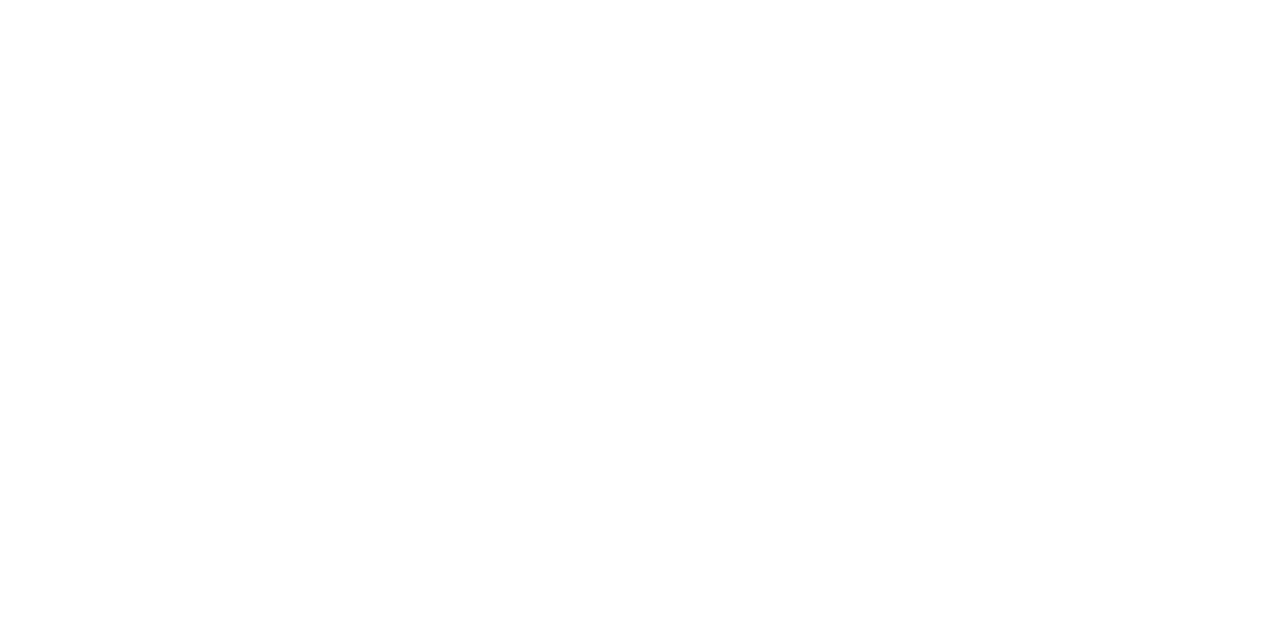
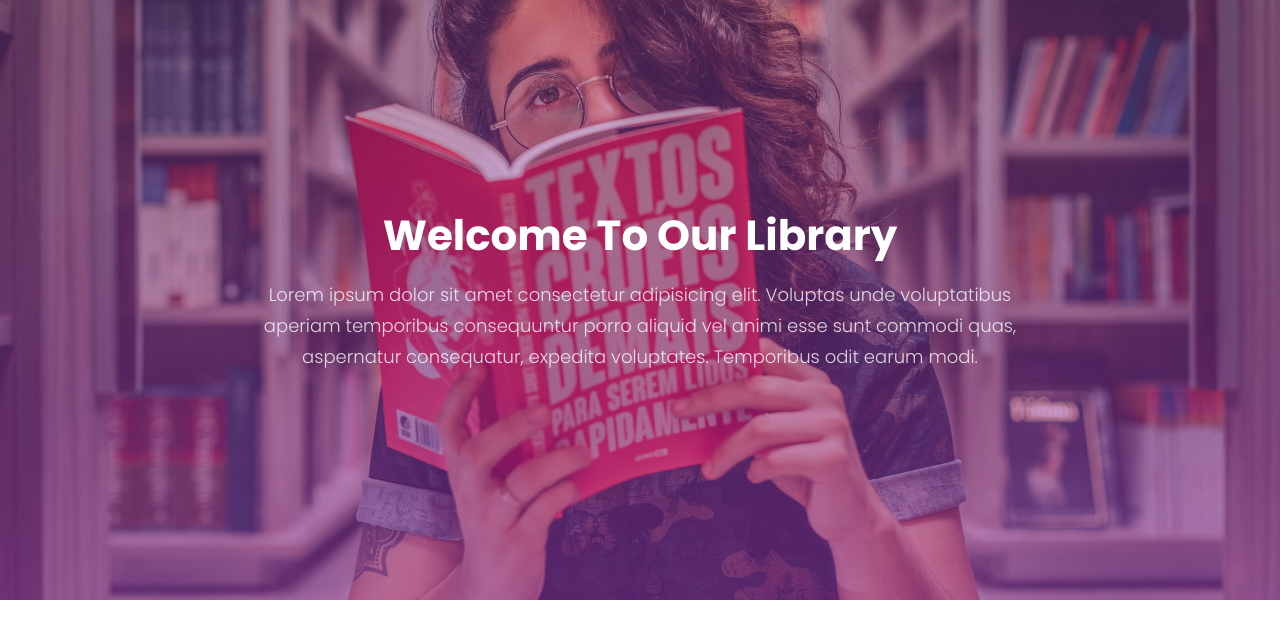
Before and after one commit to duvindunishad/Google-Books-API, a React (Create React App) app: page / in a window 1280 px wide. Shown: the top 638 px of the page. Built offline with nearby package versions, Linux system fonts and the light colour scheme.

Commit message:
style the header

```diff
--- a/src/components/Header/Header.css
+++ b/src/components/Header/Header.css
@@ -0,0 +1,14 @@
+.header-content{
+    min-height: 75vh;
+    background: linear-gradient(rgba(141, 39, 174, 0.3), rgba(141, 39, 174, 0.5)), url("../../images/library-img.jpg") center/cover no-repeat;
+    flex-direction: column;
+}
+.header-title{
+    font-size: 4.2rem;
+}
+.header-text{
+    margin-top: -1.8rem;
+    margin-bottom: 2.8rem;
+    opacity: 0.8;
+    max-width: 770px;
+}
```
